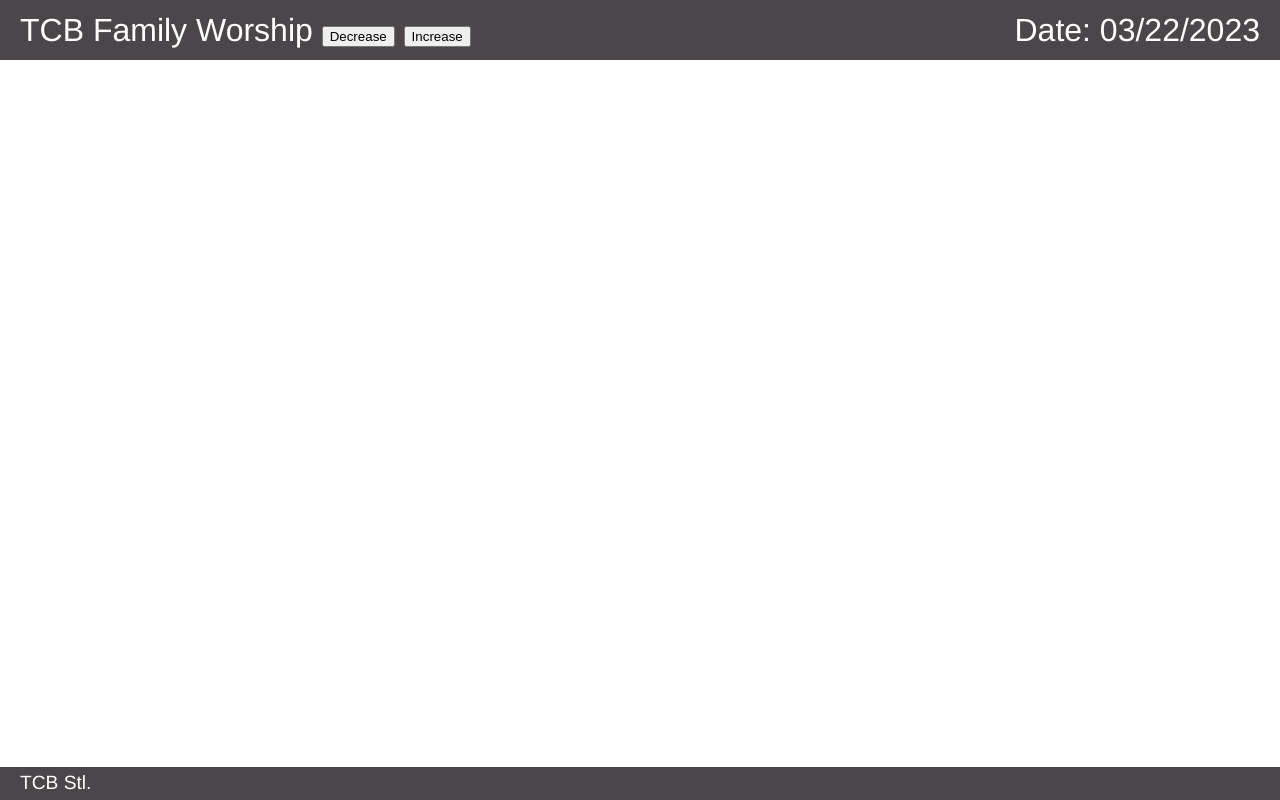
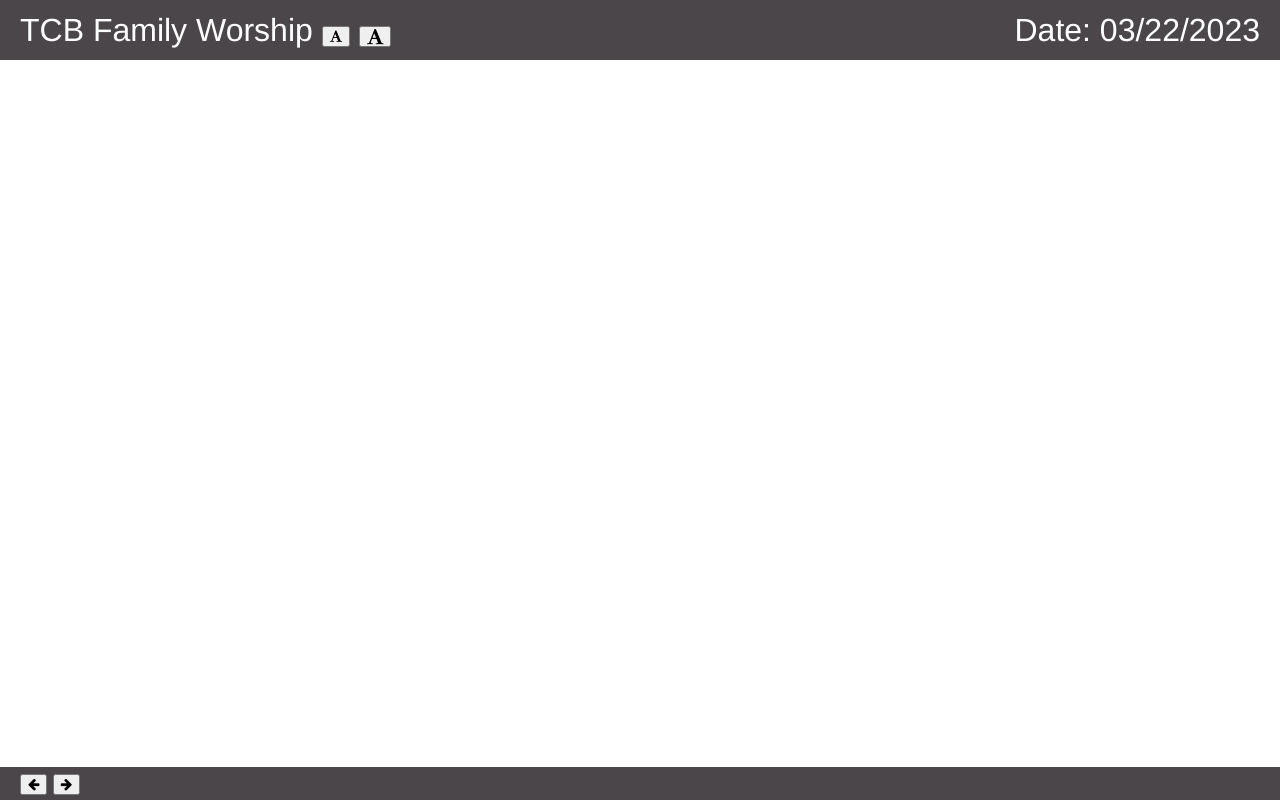
Before and after one commit to stltcb/stltcb, a plain HTML site: page index.html in a window 1280 px wide. Drawn offline with Linux system fonts and the light colour scheme; no server answers.

Commit message:
Update index.html

```diff
--- a/index.html
+++ b/index.html
@@ -6,6 +6,8 @@
     <title>TCB Worship</title>
 
     <link rel="stylesheet" href="css/slides.css">
+    <link rel="stylesheet" href="https://cdnjs.cloudflare.com/ajax/libs/font-awesome/4.7.0/css/font-awesome.min.css">
+
     <script src="scripts/slides.js"></script>
 
 </head>
@@ -14,13 +16,16 @@
     <container>
         <div class="wrapper">
             <header class="page-header">TCB Family Worship
-                <button type="button" onclick="decreaseFont();" >Decrease</button>
-                <button type="button" onclick="increaseFont();">Increase</button>
-                <label id="date" class="right-footer">Date: 03/22/2023</label>
-            </header>
+                <button type="button" onclick="decreaseFont();" ><i class="fa fa-font"></i></button>
+                <button type="button" onclick="increaseFont();"><i class="fa fa-font fa-lg"></i></button>
+                 <label id="date" class="right-footer">Date: 03/22/2023</label></header>
             <main id="presentation" class="page-body">
             </main>
-            <footer class="page-footer">TCB Stl. <label id="pageNumber" class="right-footer"></label> </footer>
+            <footer class="page-footer">
+                <button type="button" onclick="previousSlide();" ><i class="fa fa-arrow-left"></i></button>
+                <button type="button" onclick="nextSlide();"><i class="fa fa-arrow-right"></i></button>
+                <label id="pageNumber" class="right-footer"></label>
+            </footer>
         </div>
     </container>
 </body>
```
